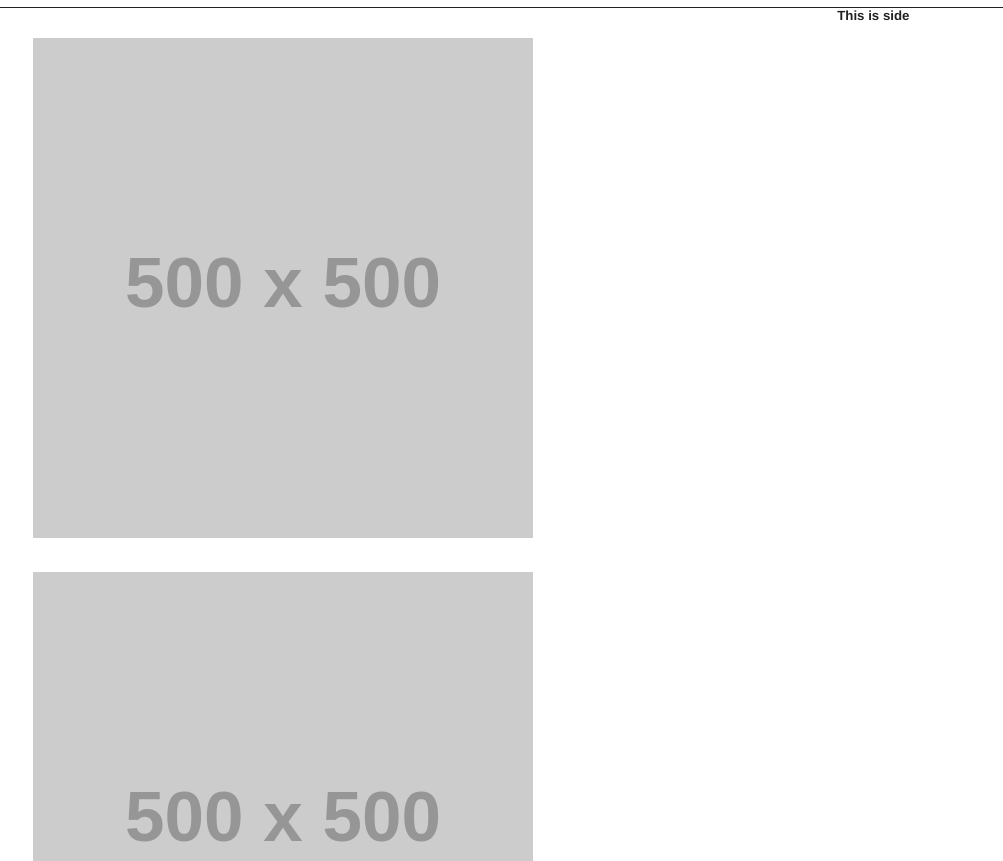
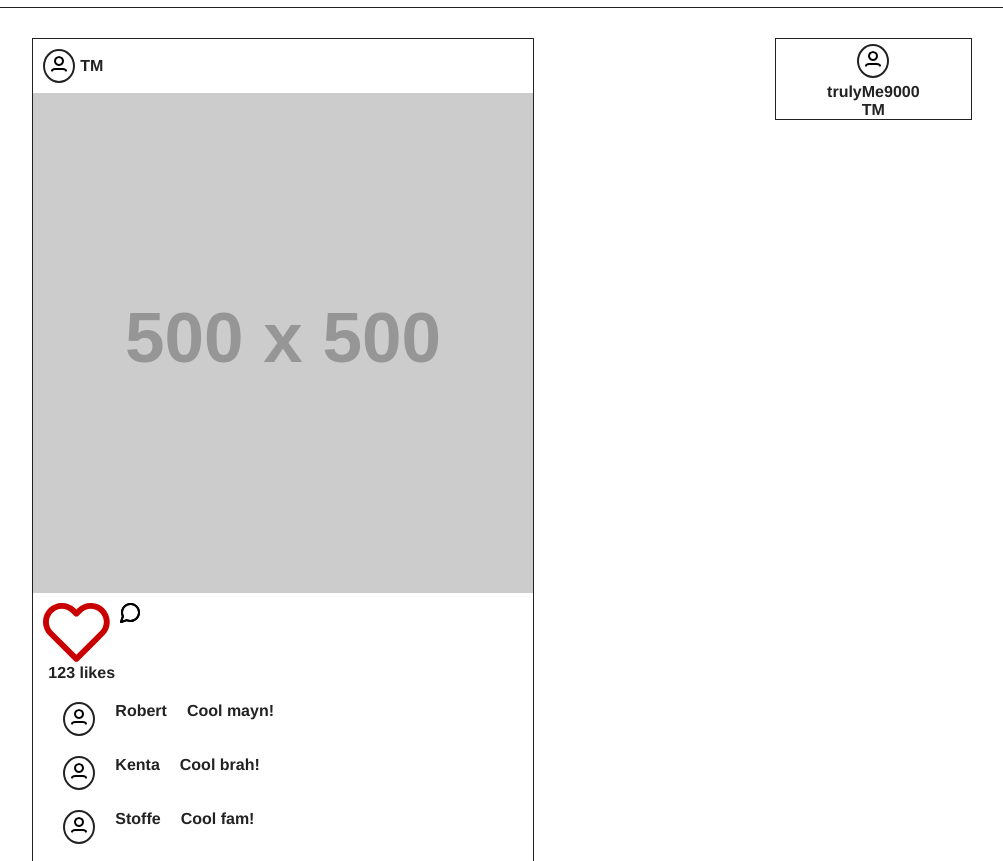
Before and after one commit to robertjarske/12-instagram-clone-robertjarske, a React app: page /explore in a window 1280 px wide. Shown: the part 60-921 px from the top of the page, without its empty margins (160-1163 px from the left). Built offline with nearby package versions, Linux system fonts and the light colour scheme; placeholder pictures from the web are drawn by us.

Commit message:
update layout on explore

```diff
--- a/src/components/Footer/style.css
+++ b/src/components/Footer/style.css
@@ -1,4 +1,5 @@
 .App-footer {
   padding: 10px;
   border-top: 1px solid #222;
+  margin-top: 30px;
 }
--- a/src/components/Photo/index.js
+++ b/src/components/Photo/index.js
@@ -1,14 +1,57 @@
 import React, {Component} from 'react';
+import user from '../Header/user.png';
+import heart from './heart.svg';
+import comment from './message-circle.svg';
+import './style.css';
 
 class Photo extends Component {
   constructor(props) {
     super(props);
+
+    this.state = {
+      textShow: false
+    }
+  }
+
+  showCommentField() {
+    this.setState(prevState => ({
+      textShow: !prevState.textShow
+    }))
   }
 
   render() {
     return (
       <div className="App-photo">
-        <img src={this.props.photo} alt=""/>
+        <div className="photoHeader">
+          <img className="avatar" src={user} alt=""/>
+          <p>TM</p>
+        </div>
+        <img className="App-photo__photo" src={this.props.photo} alt=""/>
+        <div className="photoFooter">
+          <div className="icons">
+            <div className="likes">
+              <img src={heart} alt=""/>
+              <p>123 likes</p>
+            </div>
+            <img onClick={this.showCommentField.bind(this)} src={comment} alt=""/>
+          </div>
+          <div className="comments">
+            <ul>
+              <li><img src={user} alt=""/><p>Robert</p><p>Cool mayn!</p></li>
+              <li><img src={user} alt=""/><p>Kenta</p><p>Cool brah!</p></li>
+              <li><img src={user} alt=""/><p>Stoffe</p><p>Cool fam!</p></li>
+              <li><img src={user} alt=""/><p>Gurra</p><p>Cool duude!</p></li>
+              <li><img src={user} alt=""/><p>Nils</p><p>Excellent my good sir!</p></li>
+            </ul>
+            {this.state.textShow ?
+            <form>
+            <textarea name="comment" id="comment" cols="30" rows="10"></textarea>
+            <button type="submit">Send ya comment</button>
+            </form>
+          : ''
+          }
+          </div>
+        </div>
       </div>
     )
   }
--- a/src/components/Photo/style.css
+++ b/src/components/Photo/style.css
@@ -0,0 +1,94 @@
+* {
+  list-style: none;
+}
+
+.App-photo {
+  display: flex;
+  flex-direction: column;
+}
+
+.App-photo__photo {
+  border-left: 1px solid #222;
+  border-right: 1px solid #222;
+}
+
+.photoHeader {
+  border: 1px solid #222;
+  border-bottom: none;
+  padding: 10px;
+  display: flex;
+  align-items: center;
+}
+
+.avatar {
+  border: 2px solid #222;
+  border-radius: 50%;
+  padding: 5px;
+}
+
+.photoHeader p {
+  margin-left: 5px;
+}
+
+.icons {
+  display: flex;
+  align-items: flex-start
+}
+
+.icons img:last-child {
+  padding-left: 5px;
+  cursor: pointer;
+}
+
+.likes {
+  display: flex;
+  flex-direction: column;
+}
+
+.likes img {
+  padding-right: 5px;
+  cursor: pointer;
+}
+
+
+.likes p {
+  padding-left: 5px;
+}
+
+.photoFooter {
+  border: 1px solid #222;
+  border-top: none;
+  padding: 10px;
+}
+
+.comments {
+  display: flex;
+  flex-direction: column;
+  margin: 10px;
+}
+
+
+.comments ul {
+  display: flex;
+  flex-direction: column;
+}
+
+.comments ul li {
+  display: flex;
+}
+
+.comments ul li img {
+  border: 2px solid #222;
+  border-radius: 50%;
+  padding: 5px;
+  margin: 10px;
+}
+
+.comments ul li p {
+  margin: 10px;
+}
+
+.comments form {
+  display: flex;
+  flex-direction: column;
+}
--- a/src/components/Side/index.js
+++ b/src/components/Side/index.js
@@ -1,4 +1,6 @@
 import React, {Component} from 'react';
+import user from '../Header/user.png';
+import './style.css';
 
 class Side extends Component {
   constructor() {
@@ -8,7 +10,11 @@ class Side extends Component {
   render() {
     return(
       <div className="App-side">
-        <h5>This is side</h5>
+        <div className="App-side__content">
+          <img className="App-side__content-avatar" src={user} alt=""/>
+          <p>trulyMe9000</p>
+          <p>TM</p>
+        </div>
       </div>
     )
   }
--- a/src/components/Side/style.css
+++ b/src/components/Side/style.css
@@ -1,4 +1,23 @@
 .App-side {
   display: flex;
   width: 100%;
+  justify-content: center;
 }
+
+.App-side__content {
+  margin-top: 30px;
+  min-width: 50%;
+  max-width: 100%;
+  border: 1px solid #222;
+  display: flex;
+  flex-direction: column;
+  align-items: center;
+
+}
+
+.App-side__content-avatar {
+  border: 2px solid #222;
+  border-radius: 50%;
+  padding: 5px;
+  margin: 5px;
+}
--- a/src/index.js
+++ b/src/index.js
@@ -1,7 +1,6 @@
 import React from 'react';
 import ReactDOM from 'react-dom';
 import { BrowserRouter } from 'react-router-dom';
-
 import { App } from './components';
 import registerServiceWorker from './registerServiceWorker';
 
--- a/src/views/Home/Home.js
+++ b/src/views/Home/Home.js
@@ -1,4 +1,5 @@
 import React from 'react';
+import './style.css';
 
 
 const Home = () => {
--- /dev/null
+++ b/src/views/Home/style.css
@@ -0,0 +1,3 @@
+.Home {
+  min-height: 80vh;
+}
--- a/src/views/Profile/Profile.js
+++ b/src/views/Profile/Profile.js
@@ -1,4 +1,5 @@
 import React from 'react';
+import './style.css';
 
 
 const Profile = () => {
--- /dev/null
+++ b/src/views/Profile/style.css
@@ -0,0 +1,3 @@
+.Profile {
+  min-height: 80vh;
+}
```
Also changed, not shown: src/components/Photo/heart.svg (added), src/components/Photo/message-circle.svg (added).
